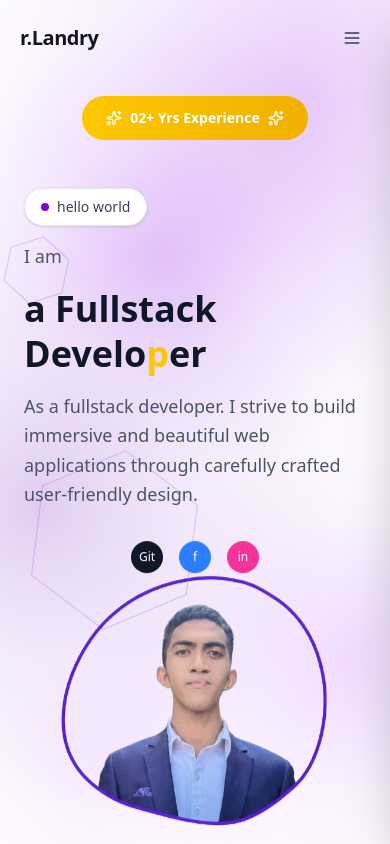
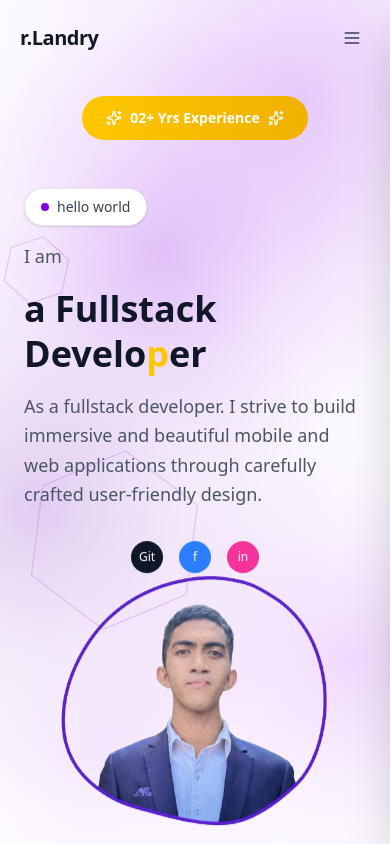
Before and after one commit to rakotoarisonlandry/portfolioV.02, a Next.js app: page / in a window 390 px wide. Shown: the top 844 px of the page. Built offline with nearby package versions, Linux system fonts and the light colour scheme.

Commit message:
fix: update HeroSection description for clarity and inclusivity of mobile applications

```diff
--- a/src/components/sections/hero-section.tsx
+++ b/src/components/sections/hero-section.tsx
@@ -80,8 +80,8 @@ export function HeroSection() {
               >
                 <p className="text-lg text-gray-600 max-w-lg leading-relaxed">
                   As a fullstack developer. I strive to build immersive and
-                  beautiful web applications through carefully crafted
-                  user-friendly design.
+                  beautiful mobile and web applications through carefully crafted user-friendly
+                  design.
                 </p>
               </div>
             </div>
```
